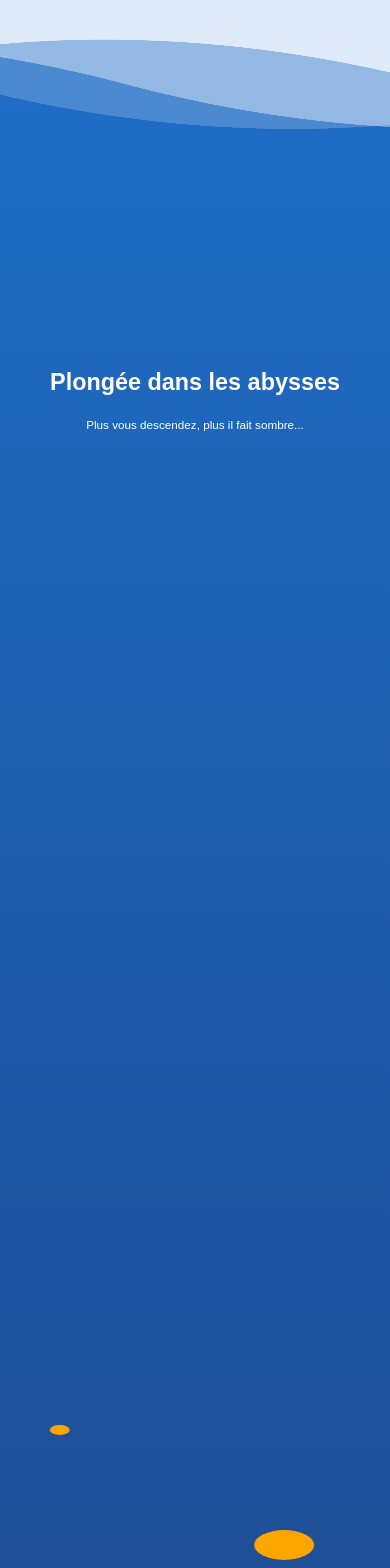
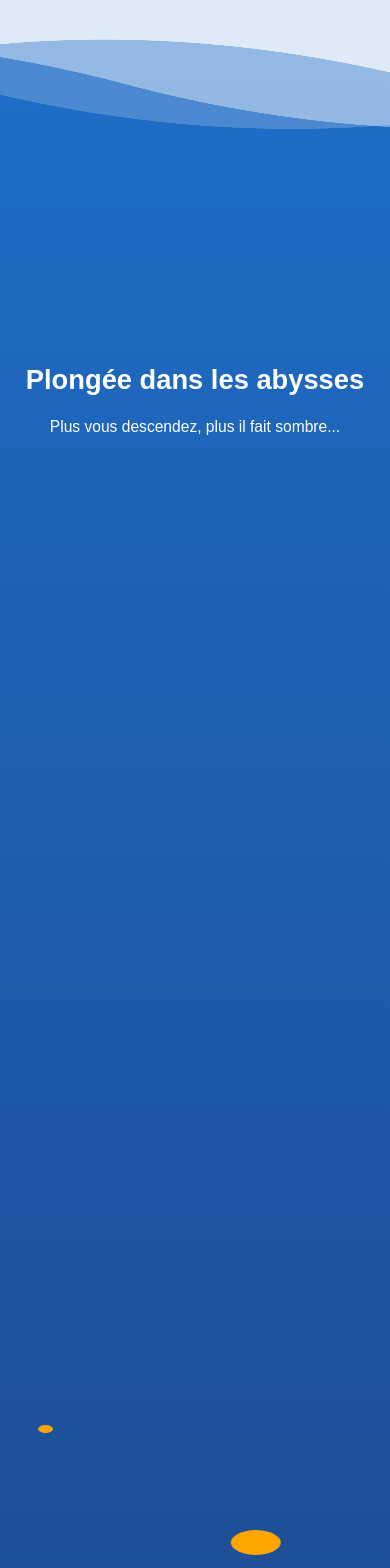
Before and after one commit to Toto028-GT/Reac-TeamAlbi, a React (Vite) app in the folder Main/Projet Defi Principale/: page / in a window 390 px wide. Shown: the top 1568 px of the page. Built offline with nearby package versions, Linux system fonts and the light colour scheme.

Commit message:
commit responsiveeee

```diff
--- a/Main/Projet Defi Principale/src/App.css
+++ b/Main/Projet Defi Principale/src/App.css
@@ -8,6 +8,7 @@
 body {
   font-family: Arial, sans-serif;
   height: 100vh;
+
 }
 .container {
   position: relative;
@@ -115,6 +116,25 @@ p {
   }
 
 }
+@media (max-width: 480px) {
+  h1 {
+    font-size: 7vw; /* Adapte encore plus pour les écrans très petits */
+  }
+
+  p {
+    font-size: 4vw;
+  }
+
+  .fish.small {
+    width: 15px;
+    height: 8px;
+  }
+
+  .fish.large {
+    width: 50px;
+    height: 25px;
+  }
+}
 /* WaveBanner.css */
 .wave-banner {
   position: relative;
```
